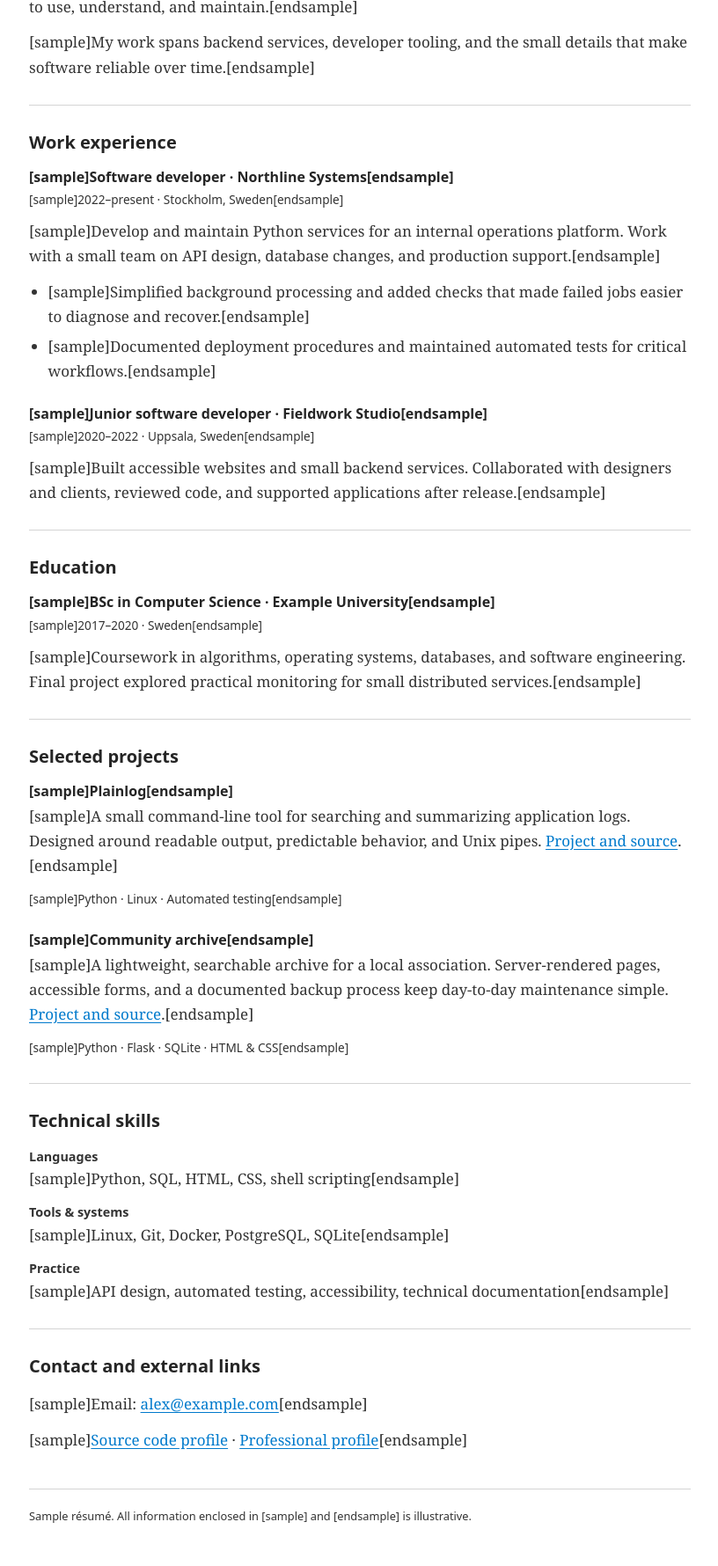
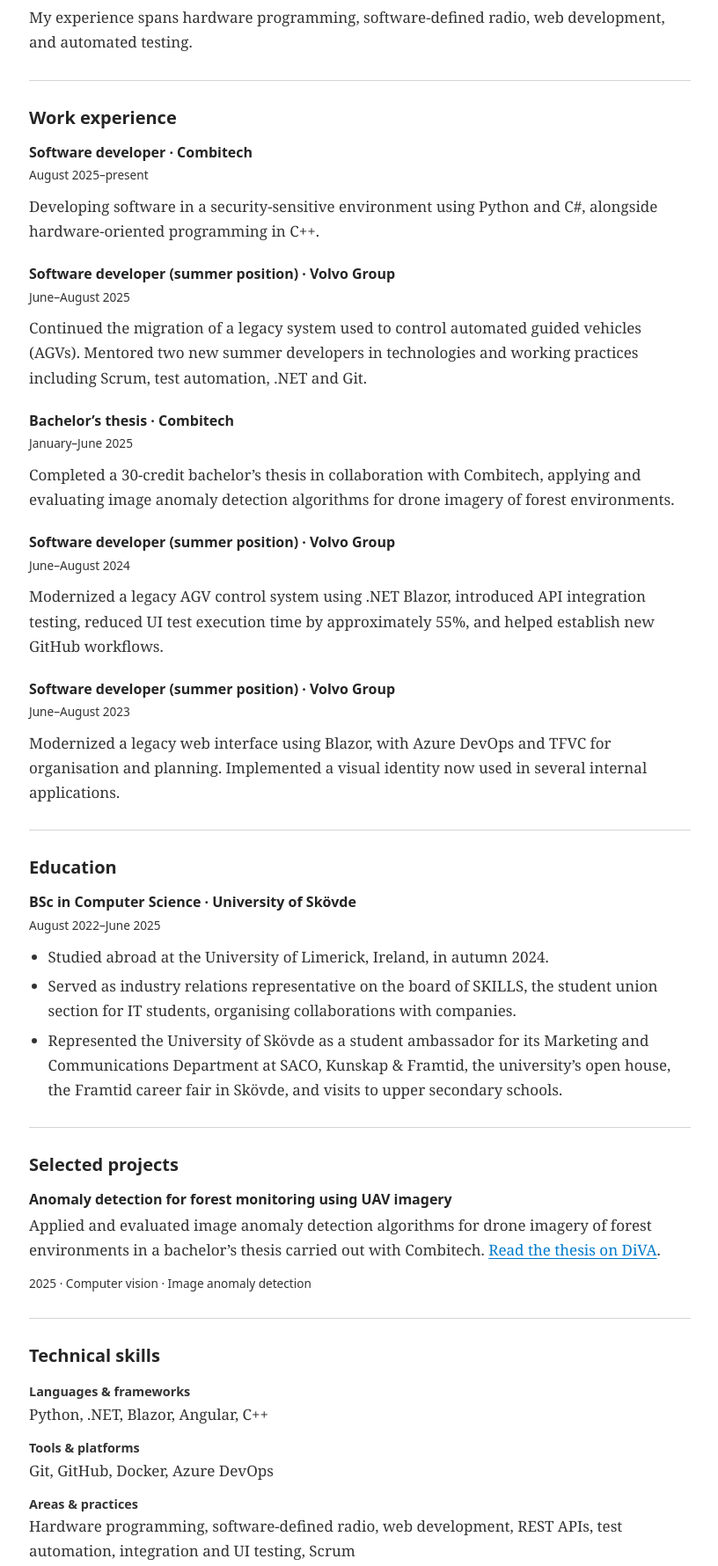
Before and after one commit to LindholmLabs/resume_page, a plain HTML site: page app/index.html in a window 1280 px wide. Shown: the part 357-2137 px from the top of the page at 88% size, without its empty margins (231-1047 px from the left). Drawn offline with Linux system fonts and the light colour scheme.

Commit message:
Updated resume info.

```diff
--- a/app/index.html
+++ b/app/index.html
@@ -3,21 +3,22 @@
 <head>
   <meta charset="utf-8">
   <meta name="viewport" content="width=device-width, initial-scale=1">
-  <meta name="description" content="[sample]Alex Morgan — software developer. Résumé, selected projects, and contact information.[endsample]">
-  <title>[sample]Alex Morgan — Résumé[endsample]</title>
+  <meta name="description" content="William Lindholm — software engineer. Curriculum vitae, selected projects, and contact information.">
+  <title>William Lindholm - Curriculum vitae</title>
   <link rel="stylesheet" href="/style.css">
 </head>
 <body>
-  <a class="skip-link" href="#main">Skip to résumé</a>
+  <a class="skip-link" href="#main">Skip to curriculum vitae</a>
   <header>
     <p class="document-label">Curriculum vitae</p>
-    <h1><span class="sample-marker">[sample]</span>Alex Morgan<span class="sample-marker">[endsample]</span></h1>
-    <p class="subtitle">[sample]Software developer · Stockholm, Sweden[endsample]</p>
-    <nav aria-label="Résumé sections">
+    <h1>William Lindholm</h1>
+    <p class="subtitle">Software engineer · Skövde, Sweden</p>
+    <nav aria-label="Curriculum vitae sections">
       <a href="#experience">Experience</a>
       <a href="#education">Education</a>
       <a href="#projects">Projects</a>
       <a href="#skills">Skills</a>
+      <a href="#awards">Awards</a>
       <a href="#contact">Contact</a>
     </nav>
   </header>
@@ -25,72 +26,89 @@
   <main id="main">
     <section aria-labelledby="introduction">
       <h2 id="introduction">Introduction</h2>
-      <p>[sample]I build dependable software for the web, with a focus on Python, Linux, and straightforward systems. I enjoy turning complicated requirements into tools that are easy to use, understand, and maintain.[endsample]</p>
-      <p>[sample]My work spans backend services, developer tooling, and the small details that make software reliable over time.[endsample]</p>
+      <p>Nice to meet you! I’m a software developer with an interest in low-level programming and embedded systems. I enjoy learning by building, experimenting. Feel free to reach out.</p>
+      <p>My experience spans hardware programming, software-defined radio, web development, and automated testing.</p>
     </section>
 
     <section aria-labelledby="experience">
       <h2 id="experience">Work experience</h2>
       <article>
-        <h3>[sample]Software developer · Northline Systems[endsample]</h3>
-        <p class="entry-meta">[sample]2022–present · Stockholm, Sweden[endsample]</p>
-        <p>[sample]Develop and maintain Python services for an internal operations platform. Work with a small team on API design, database changes, and production support.[endsample]</p>
-        <ul>
-          <li>[sample]Simplified background processing and added checks that made failed jobs easier to diagnose and recover.[endsample]</li>
-          <li>[sample]Documented deployment procedures and maintained automated tests for critical workflows.[endsample]</li>
-        </ul>
+        <h3>Software developer · Combitech</h3>
+        <p class="entry-meta">August 2025–present</p>
+        <p>Developing software in a security-sensitive environment using Python and C#, alongside hardware-oriented programming in C++.</p>
       </article>
       <article>
-        <h3>[sample]Junior software developer · Fieldwork Studio[endsample]</h3>
-        <p class="entry-meta">[sample]2020–2022 · Uppsala, Sweden[endsample]</p>
-        <p>[sample]Built accessible websites and small backend services. Collaborated with designers and clients, reviewed code, and supported applications after release.[endsample]</p>
+        <h3>Software developer (summer position) · Volvo Group</h3>
+        <p class="entry-meta">June–August 2025</p>
+        <p>Continued the migration of a legacy system used to control automated guided vehicles (AGVs). Mentored two new summer developers in technologies and working practices including Scrum, test automation, .NET and Git.</p>
+      </article>
+      <article>
+        <h3>Bachelor’s thesis · Combitech</h3>
+        <p class="entry-meta">January–June 2025</p>
+        <p>Completed a 30-credit bachelor’s thesis in collaboration with Combitech, applying and evaluating image anomaly detection algorithms for drone imagery of forest environments.</p>
+      </article>
+      <article>
+        <h3>Software developer (summer position) · Volvo Group</h3>
+        <p class="entry-meta">June–August 2024</p>
+        <p>Modernized a legacy AGV control system using .NET Blazor, introduced API integration testing, reduced UI test execution time by approximately 55%, and helped establish new GitHub workflows.</p>
+      </article>
+      <article>
+        <h3>Software developer (summer position) · Volvo Group</h3>
+        <p class="entry-meta">June–August 2023</p>
+        <p>Modernized a legacy web interface using Blazor, with Azure DevOps and TFVC for organisation and planning. Implemented a visual identity now used in several internal applications.</p>
       </article>
     </section>
 
     <section aria-labelledby="education">
       <h2 id="education">Education</h2>
-      <h3>[sample]BSc in Computer Science · Example University[endsample]</h3>
-      <p class="entry-meta">[sample]2017–2020 · Sweden[endsample]</p>
-      <p>[sample]Coursework in algorithms, operating systems, databases, and software engineering. Final project explored practical monitoring for small distributed services.[endsample]</p>
+      <h3>BSc in Computer Science · University of Skövde</h3>
+      <p class="entry-meta">August 2022–June 2025</p>
+      <ul>
+        <li>Studied abroad at the University of Limerick, Ireland, in autumn 2024.</li>
+        <li>Served as industry relations representative on the board of SKILLS, the student union section for IT students, organising collaborations with companies.</li>
+        <li>Represented the University of Skövde as a student ambassador for its Marketing and Communications Department at SACO, Kunskap &amp; Framtid, the university’s open house, the Framtid career fair in Skövde, and visits to upper secondary schools.</li>
+      </ul>
     </section>
 
     <section aria-labelledby="projects">
       <h2 id="projects">Selected projects</h2>
       <article>
-        <h3>[sample]Plainlog[endsample]</h3>
-        <p>[sample]A small command-line tool for searching and summarizing application logs. Designed around readable output, predictable behavior, and Unix pipes. <a href="https://example.com/plainlog">Project and source</a>.[endsample]</p>
-        <p class="entry-meta">[sample]Python · Linux · Automated testing[endsample]</p>
-      </article>
-      <article>
-        <h3>[sample]Community archive[endsample]</h3>
-        <p>[sample]A lightweight, searchable archive for a local association. Server-rendered pages, accessible forms, and a documented backup process keep day-to-day maintenance simple. <a href="https://example.com/community-archive">Project and source</a>.[endsample]</p>
-        <p class="entry-meta">[sample]Python · Flask · SQLite · HTML &amp; CSS[endsample]</p>
+        <h3>Anomaly detection for forest monitoring using UAV imagery</h3>
+        <p>Applied and evaluated image anomaly detection algorithms for drone imagery of forest environments in a bachelor’s thesis carried out with Combitech. <a href="https://urn.kb.se/resolve?urn=urn:nbn:se:his:diva-25550">Read the thesis on DiVA</a>.</p>
+        <p class="entry-meta">2025 · Computer vision · Image anomaly detection</p>
       </article>
     </section>
 
     <section aria-labelledby="skills">
       <h2 id="skills">Technical skills</h2>
       <dl>
-        <dt>Languages</dt>
-        <dd>[sample]Python, SQL, HTML, CSS, shell scripting[endsample]</dd>
-        <dt>Tools &amp; systems</dt>
-        <dd>[sample]Linux, Git, Docker, PostgreSQL, SQLite[endsample]</dd>
-        <dt>Practice</dt>
-        <dd>[sample]API design, automated testing, accessibility, technical documentation[endsample]</dd>
+        <dt>Languages &amp; frameworks</dt>
+        <dd>Python, .NET, Blazor, Angular, C++</dd>
+        <dt>Tools &amp; platforms</dt>
+        <dd>Git, GitHub, Docker, Azure DevOps</dd>
+        <dt>Areas &amp; practices</dt>
+        <dd>Hardware programming, software-defined radio, web development, REST APIs, test automation, integration and UI testing, Scrum</dd>
       </dl>
+    </section>
+
+    <section aria-labelledby="awards">
+      <h2 id="awards">Awards and certificates</h2>
+      <ul>
+        <li>Harmonized Amateur Radio Examination Certificate (HAREC) · 2026</li>
+        <li>CCNAv7: Introduction to Networks · 2023</li>
+        <li>Lions science scholarship · 2020</li>
+        <li>Lions scholarship for outstanding subject knowledge in the natural sciences · 2017</li>
+      </ul>
     </section>
 
     <section aria-labelledby="contact">
       <h2 id="contact">Contact and external links</h2>
       <address>
-        <p>[sample]Email: <a href="mailto:alex@example.com">alex@example.com</a>[endsample]</p>
-        <p>[sample]<a href="https://example.com/alex/source">Source code profile</a> · <a href="https://example.com/alex/profile">Professional profile</a>[endsample]</p>
+        <p>Email: <a href="mailto:william_lindholm@outlook.com">william@lindholmlabs.com</a></p>
+        <p><a href="https://github.com/LindholmLabs">GitHub</a> · <a href="https://www.linkedin.com/in/w-lindholm">LinkedIn</a></p>
       </address>
     </section>
   </main>
 
-  <footer>
-    <p>Sample résumé. All information enclosed in [sample] and [endsample] is illustrative.</p>
-  </footer>
 </body>
 </html>
```
